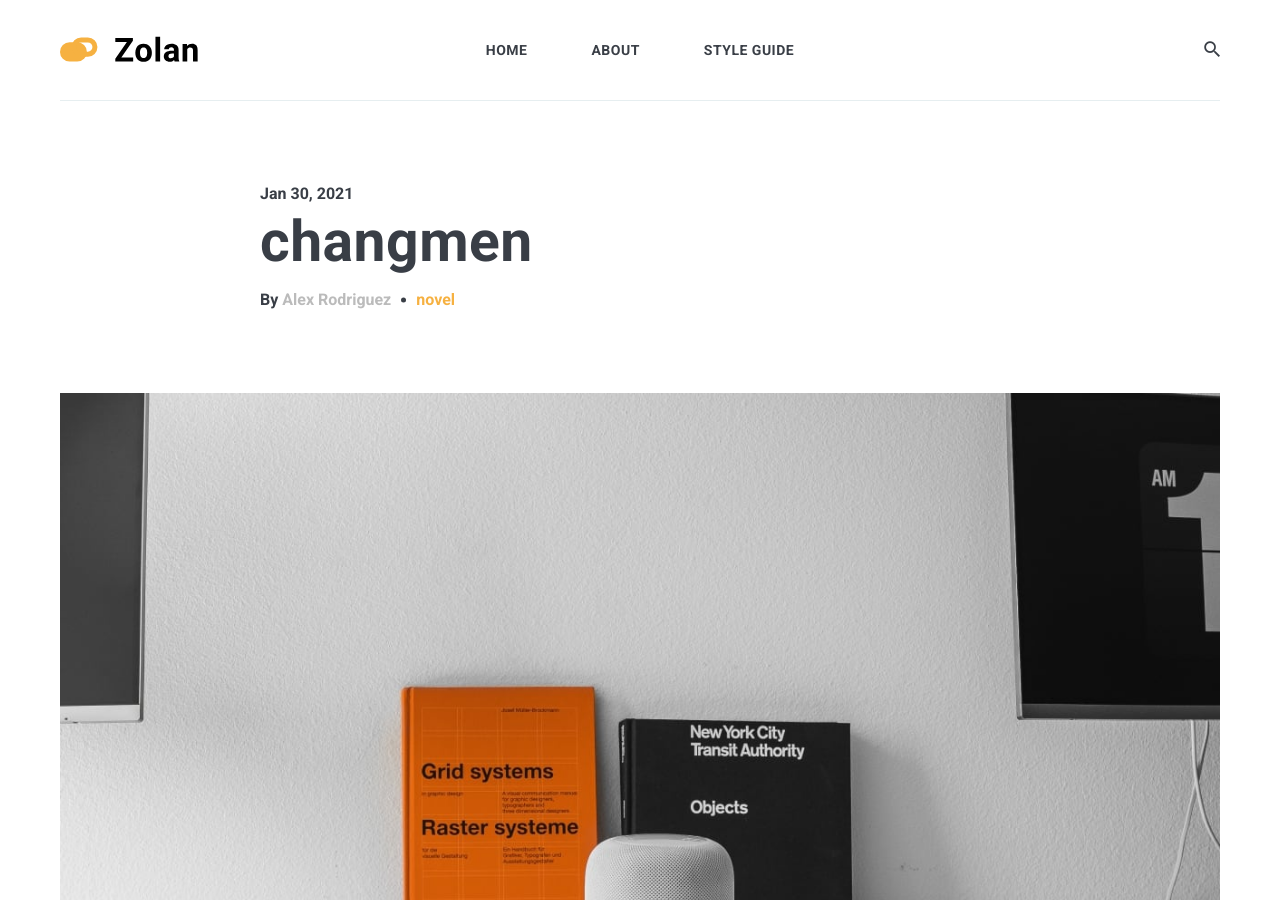
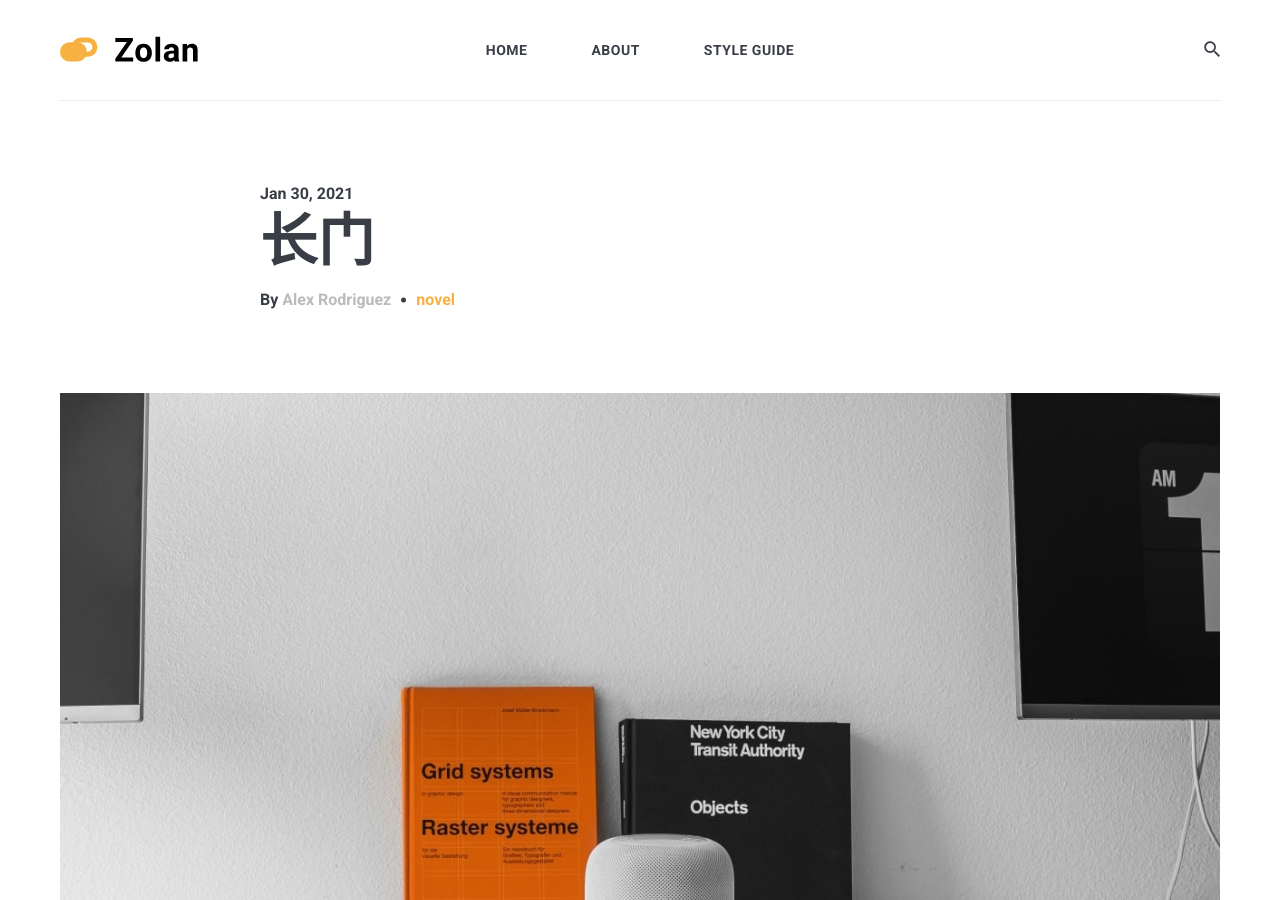
Before and after one commit to ding-yichen/ding-yichen.github.io, a Jekyll site: the page built from _posts/2021-01-30-changmen.markdown, in a window 1280 px wide and 900 px high. Built offline with Jekyll 4.4.1, drawn with Linux system fonts in a browser that asks for light colours; nearby versions of some CDN libraries; comment, search, counter and statistics services are not loaded.

Commit message:
update changmen

```diff
--- a/_posts/2021-01-30-changmen.markdown
+++ b/_posts/2021-01-30-changmen.markdown
@@ -1,6 +1,6 @@
 ---
 layout: post
-title:  changmen
+title:  长门
 date:   2021-01-30 15:01:35 +0300
 image:  02.jpg
 tags:   novel
```
